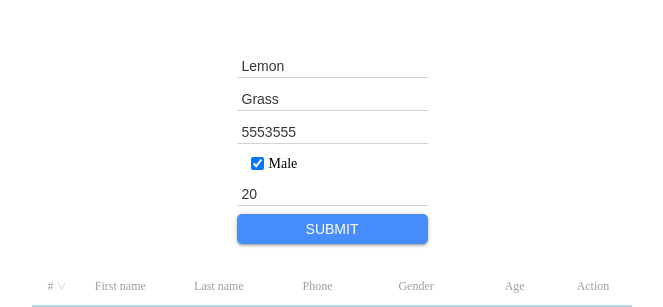
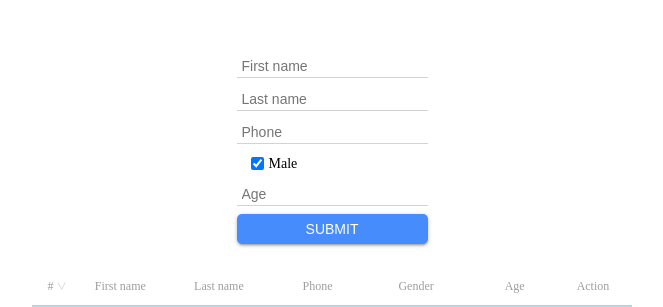
Before and after one commit to lankovova/softindex-test, a React app: page / in a window 1280 px wide. Shown: the part 178-485 px from the top of the page, without its empty margins (316-979 px from the left). Built offline with nearby package versions, Linux system fonts and the light colour scheme; the HTML template or start-up script is replaced by a standard one.

Commit message:
Validation proceeds

```diff
--- a/src/App.jsx
+++ b/src/App.jsx
@@ -1,6 +1,6 @@
 import React from 'react';
-import Form from './Form';
-import Table from './Table';
+import UserForm from './UserForm';
+import UsersTable from './UsersTable';
 import './App.css';
 
 export default class App extends React.Component {
@@ -65,10 +65,10 @@ export default class App extends React.Component {
     render() {
         return (
             <div className="App">
-                <Form
+                <UserForm
                     onSubmit={this.onUserAdd}
                 />
-                <Table
+                <UsersTable
                     onItemDelete={this.onUserDelete}
                     users={this.state.users}
                 />
--- a/src/Form.jsx
+++ /dev/null
@@ -1,130 +0,0 @@
-import React from 'react';
-import { onlyDigits, onlyLetters } from './utils';
-import './Form.css';
-
-export default class From extends React.Component {
-    constructor(props) {
-        super(props);
-
-        this.state = {
-            firstName: 'Lemon',
-            lastName: 'Grass',
-            gender: true,
-            phone: '5553555',
-            age: '20',
-        };
-
-        this.handleChange = this.handleChange.bind(this);
-        this.handleSubmit = this.handleSubmit.bind(this);
-    }
-
-    // Reset form fields
-    clearFields() {
-        this.setState({
-            firstName: '',
-            lastName: '',
-            gender: false,
-            phone: '',
-            age: '',
-        });
-    }
-
-    handleChange(event) {
-        const { target } = event;
-        const value = target.type === 'checkbox' ? target.checked : target.value.trim();
-
-        this.setState({ [target.name]: value });
-
-        if (value === '') {
-            target.style.borderColor = '';
-            return;
-        }
-
-        switch (target.name) {
-            case 'firstName':
-            case 'lastName': {
-                if (!onlyLetters(value)) {
-                    target.style.borderColor = 'red';
-                } else {
-                    target.style.borderColor = 'green';
-                }
-                break;
-            }
-            case 'phone':
-            case 'age': {
-                if (!onlyDigits(value)) {
-                    target.style.borderColor = 'red';
-                } else {
-                    target.style.borderColor = 'green';
-                }
-                break;
-            }
-            default: { break; }
-        }
-    }
-
-    handleSubmit(formSubmitEvent) {
-        // Prevent form defaut behavior
-        formSubmitEvent.preventDefault();
-
-        this.clearFields();
-
-        this.props.onSubmit(this.state);
-    }
-
-    render() {
-        return (
-            <form onSubmit={this.handleSubmit} className="Form">
-                {/* TODO: Extract textInput element from here */}
-                <input
-                    className="FormInput"
-                    type="text"
-                    name="firstName"
-                    placeholder="First name"
-                    value={this.state.firstName}
-                    onChange={this.handleChange}
-                    required
-                />
-                <input
-                    className="FormInput"
-                    type="text"
-                    name="lastName"
-                    placeholder="Last name"
-                    value={this.state.lastName}
-                    onChange={this.handleChange}
-                    required
-                />
-                <input
-                    className="FormInput"
-                    type="text"
-                    name="phone"
-                    placeholder="Phone"
-                    value={this.state.phone}
-                    onChange={this.handleChange}
-                    required
-                />
-                <label className="FormCheckbox" htmlFor="genderField">
-                    <input
-                        type="checkbox"
-                        name="gender"
-                        id="genderField"
-                        checked={this.state.gender ? 'checked' : ''}
-                        value={this.state.gender}
-                        onChange={this.handleChange}
-                    />
-                    {(this.state.gender) ? 'Male' : 'Female'}
-                </label>
-                <input
-                    className="FormInput"
-                    type="text"
-                    name="age"
-                    placeholder="Age"
-                    value={this.state.age}
-                    onChange={this.handleChange}
-                    required
-                />
-                <input className="FormSubmit" type="submit" value="Submit" />
-            </form>
-        );
-    }
-}
--- a/src/Form.css
+++ b/src/UserForm.css
@@ -20,6 +20,16 @@
 input[type=text]:focus {
     border-color: #0079ff;
 }
+
+.has-error {
+    /* Important to override focus styles */
+    border-color: red !important;
+}
+.no-error {
+    /* Important to override focus styles */
+    border-color: green !important;
+}
+
 
 .FormCheckbox {
     padding: 5px 10px;
--- /dev/null
+++ b/src/UserForm.jsx
@@ -0,0 +1,161 @@
+import React from 'react';
+import { onlyDigits, onlyLetters } from './utils';
+import './UserForm.css';
+
+const INPUT_STATES = {
+    UNTOUCHED: 'UNTOUCHED',
+    ERROR: 'ERROR',
+    PASS: 'PASS',
+};
+
+export default class UserForm extends React.Component {
+    constructor(props) {
+        super(props);
+
+        this.state = {
+            firstName: '',
+            lastName: '',
+            gender: true,
+            phone: '',
+            age: '',
+            inputsStates: {
+                firstName: INPUT_STATES.UNTOUCHED,
+                lastName: INPUT_STATES.UNTOUCHED,
+                phone: INPUT_STATES.UNTOUCHED,
+                age: INPUT_STATES.UNTOUCHED,
+            },
+        };
+
+        this.handleUserInput = this.handleUserInput.bind(this);
+        this.handleSubmit = this.handleSubmit.bind(this);
+    }
+
+    // Reset form fields
+    clearFields() {
+        this.setState({
+            firstName: '',
+            lastName: '',
+            gender: true,
+            phone: '',
+            age: '',
+            inputsStates: {
+                firstName: INPUT_STATES.UNTOUCHED,
+                lastName: INPUT_STATES.UNTOUCHED,
+                phone: INPUT_STATES.UNTOUCHED,
+                age: INPUT_STATES.UNTOUCHED,
+            },
+        });
+    }
+
+    handleUserInput(event) {
+        const { target } = event;
+        const value = target.type === 'checkbox' ? target.checked : target.value;
+
+        this.setState(
+            { [target.name]: value },
+            () => { this.validateField(target, value); }
+        );
+    }
+
+    // TODO: Add mutliple validation error message
+    validateField(target, value) {
+        let hasError = false;
+
+        switch (target.name) {
+            case 'firstName':
+            case 'lastName': {
+                if (!onlyLetters(value)) { hasError = true; }
+                break;
+            }
+            case 'phone':
+            case 'age': {
+                if (!onlyDigits(value)) { hasError = true; }
+                break;
+            }
+            default: { break; }
+        }
+
+        this.setState((prevState) => {
+            const newInputStates = prevState.inputsStates;
+            newInputStates[target.name] = (hasError) ? INPUT_STATES.ERROR : INPUT_STATES.PASS;
+
+            return { inputsStates: newInputStates };
+        }, () => {
+            console.log(this.state.inputsStates);
+        });
+    }
+
+    handleSubmit(formSubmitEvent) {
+        formSubmitEvent.preventDefault();
+
+        this.props.onSubmit(this.state);
+        this.clearFields();
+    }
+
+    inputStateClass(state) {
+        switch (state) {
+            case INPUT_STATES.ERROR:
+                return 'has-error';
+            case INPUT_STATES.PASS:
+                return 'no-error';
+            default:
+                return '';
+        }
+    }
+
+    render() {
+        return (
+            <form onSubmit={this.handleSubmit} className="Form">
+                {/* TODO: Extract textInput element from here */}
+                <input
+                    className={`FormInput ${this.inputStateClass(this.state.inputsStates.firstName)}`}
+                    type="text"
+                    name="firstName"
+                    placeholder="First name"
+                    value={this.state.firstName}
+                    onChange={this.handleUserInput}
+                    required
+                />
+                <input
+                    className={`FormInput ${this.inputStateClass(this.state.inputsStates.lastName)}`}
+                    type="text"
+                    name="lastName"
+                    placeholder="Last name"
+                    value={this.state.lastName}
+                    onChange={this.handleUserInput}
+                    required
+                />
+                <input
+                    className={`FormInput ${this.inputStateClass(this.state.inputsStates.phone)}`}
+                    type="text"
+                    name="phone"
+                    placeholder="Phone"
+                    value={this.state.phone}
+                    onChange={this.handleUserInput}
+                    required
+                />
+                <label className="FormCheckbox" htmlFor="genderField">
+                    <input
+                        type="checkbox"
+                        name="gender"
+                        id="genderField"
+                        checked={this.state.gender ? 'checked' : ''}
+                        value={this.state.gender}
+                        onChange={this.handleUserInput}
+                    />
+                    {(this.state.gender) ? 'Male' : 'Female'}
+                </label>
+                <input
+                    className={`FormInput ${this.inputStateClass(this.state.inputsStates.age)}`}
+                    type="text"
+                    name="age"
+                    placeholder="Age"
+                    value={this.state.age}
+                    onChange={this.handleUserInput}
+                    required
+                />
+                <input className="FormSubmit" type="submit" value="Submit" />
+            </form>
+        );
+    }
+}
--- a/src/Table.jsx
+++ b/src/UsersTable.jsx
@@ -2,7 +2,7 @@ import React from 'react';
 import TableHeader from './TableHeader';
 import TableContent from './TableContent';
 import { sortArrayByProperty } from './utils';
-import './Table.css';
+import './UsersTable.css';
 
 export default class Table extends React.Component {
     constructor(props) {
```
Also changed, not shown: src/UsersTable.css (renamed from src/Table.css).
